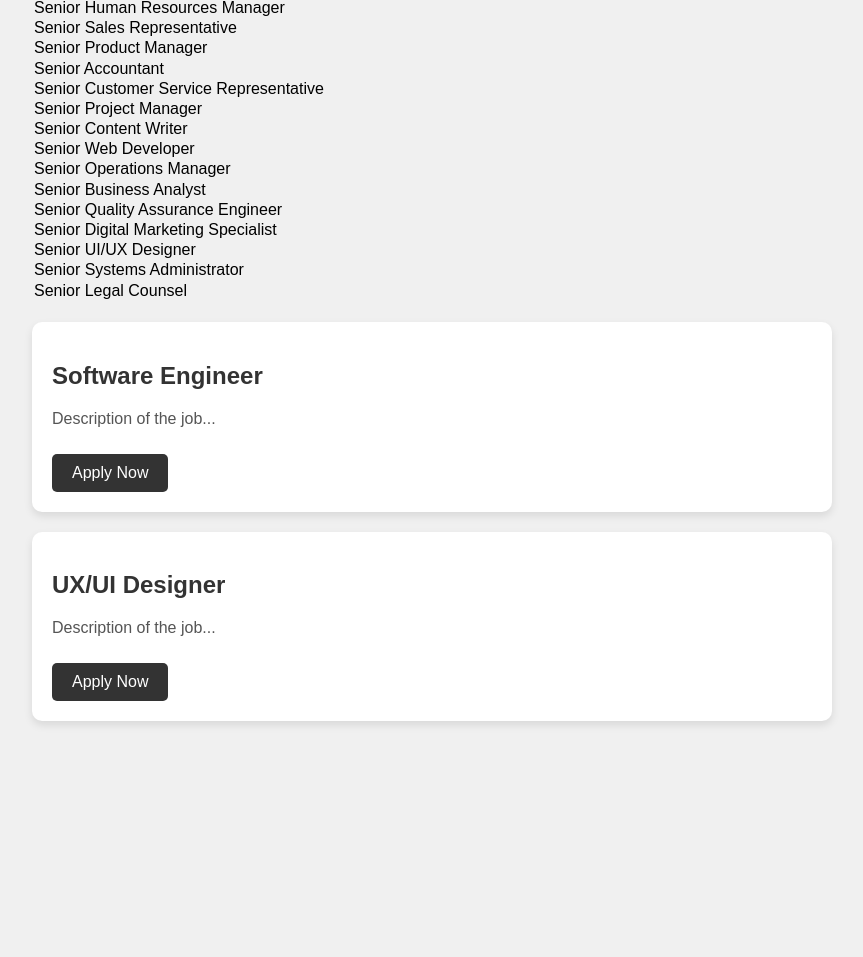
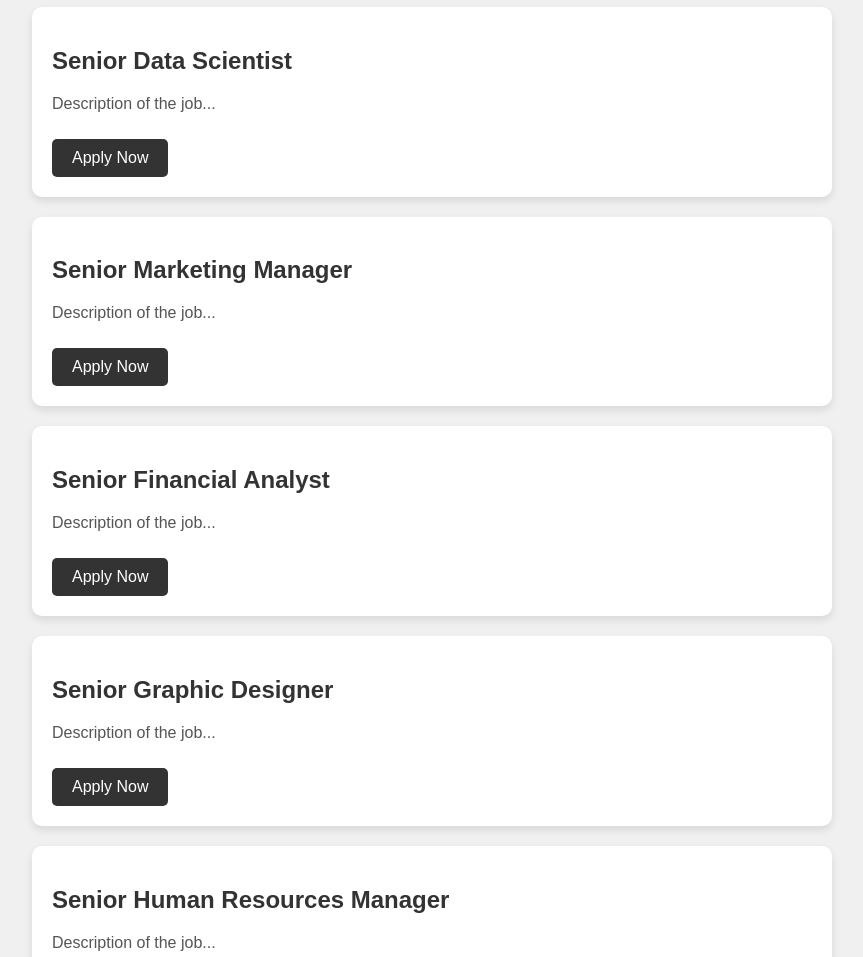
Before and after one commit to SinghvanshiSanjiv/Singhvanshi_Sanjiv, a plain HTML site: page Careers.html in a window 1280 px wide. Shown: the part 427-1384 px from the top of the page, without its empty margins (208-1071 px from the left). Before the commit the page ends 1218 px from the top, so only its background shows below. Drawn offline with Linux system fonts and the light colour scheme.

Commit message:
Update Careers.html

```diff
--- a/Careers.html
+++ b/Careers.html
@@ -126,7 +126,6 @@
         <option value="all">All Roles</option>
         <option value="software-engineer">Software Engineer</option>
         <option value="ux-ui-designer">UX/UI Designer</option>
-                <select>
         <option value="senior">Senior Level</option>
         <option value="manager-software-engineering">Manager of Software Engineering</option>
         <option value="senior-software-engineer">Senior Software Engineer</option>
@@ -154,6 +153,14 @@
         <option value="senior-systems-administrator">Senior Systems Administrator</option>
         <option value="senior-legal-counsel">Senior Legal Counsel</option>
     </select>
+</div>
+
+<!-- Job listings -->
+<div id="job-listings">
+    <!-- Job listings will be added dynamically here -->
+</div>
+
+</select>
 
             </select>
         </div>
@@ -172,10 +179,35 @@
             const role = document.getElementById('role').value;
 
             const jobs = [
-                { title: 'Software Engineer', location: 'new-york', experience: 'mid', role: 'software-engineer' },
-                { title: 'UX/UI Designer', location: 'san-francisco', experience: 'senior', role: 'ux-ui-designer' }
-                // Add more job listings as needed
+
+    { title: 'Senior Software Engineer', location: 'Karnataka', experience: 'Senior', role: 'senior-software-engineer' },
+    { title: 'Senior Data Scientist', location: 'Telangana', experience: 'Senior', role: 'senior-data-scientist' },
+    { title: 'Senior Marketing Manager', location: 'Maharashtra', experience: 'Senior', role: 'senior-marketing-manager' },
+    { title: 'Senior Financial Analyst', location: 'Tamil Nadu', experience: 'Senior', role: 'senior-financial-analyst' },
+    { title: 'Senior Graphic Designer', location: 'Kerala', experience: 'Senior', role: 'senior-graphic-designer' },
+    { title: 'Senior Human Resources Manager', location: 'Delhi', experience: 'Senior', role: 'senior-human-resources-manager' },
+    { title: 'Senior Sales Representative', location: 'Uttar Pradesh', experience: 'Senior', role: 'senior-sales-representative' },
+    { title: 'Senior Product Manager', location: 'Gujarat', experience: 'Senior', role: 'senior-product-manager' },
+    { title: 'Senior Accountant', location: 'Punjab', experience: 'Senior', role: 'senior-accountant' },
+    { title: 'Senior Customer Service Representative', location: 'Haryana', experience: 'Senior', role: 'senior-customer-service-representative' },
+    { title: 'Senior Project Manager', location: 'Rajasthan', experience: 'Senior', role: 'senior-project-manager' },
+    { title: 'Senior Content Writer', location: 'West Bengal', experience: 'Senior', role: 'senior-content-writer' },
+    { title: 'Senior Web Developer', location: 'Madhya Pradesh', experience: 'Senior', role: 'senior-web-developer' },
+    { title: 'Senior Operations Manager', location: 'Bihar', experience: 'Senior', role: 'senior-operations-manager' },
+    { title: 'Senior Business Analyst', location: 'Odisha', experience: 'Senior', role: 'senior-business-analyst' },
+    { title: 'Senior Quality Assurance Engineer', location: 'Jharkhand', experience: 'Senior', role: 'senior-quality-assurance-engineer' },
+    { title: 'Senior Digital Marketing Specialist', location: 'Chhattisgarh', experience: 'Senior', role: 'senior-digital-marketing-specialist' },
+    { title: 'Senior UI/UX Designer', location: 'Andhra Pradesh', experience: 'Senior', role: 'senior-ui-ux-designer' },
+    { title: 'Senior Systems Administrator', location: 'Assam', experience: 'Senior', role: 'senior-systems-administrator' },
+    { title: 'Senior Legal Counsel', location: 'Himachal Pradesh', experience: 'Senior', role: 'senior-legal-counsel' },
+    { title: 'Senior UI Developer', location: 'Goa', experience: 'Senior', role: 'senior-ui-developer' },
+    { title: 'Senior UX Researcher', location: 'Meghalaya', experience: 'Senior', role: 'senior-ux-researcher' },
+    { title: 'Senior Frontend Developer', location: 'Sikkim', experience: 'Senior', role: 'senior-frontend-developer' },
+    { title: 'Senior Software Architect', location: 'Manipur', experience: 'Senior', role: 'senior-software-architect' },
+    { title: 'Senior Project Coordinator', location: 'Nagaland', experience: 'Senior', role: 'senior-project-coordinator' }
 ];
+
+
 
             const filteredJobs = jobs.filter(job => {
                 return (location === 'all' || job.location === location) &&
```
Lines whose indentation alone changed are shown as unchanged.
